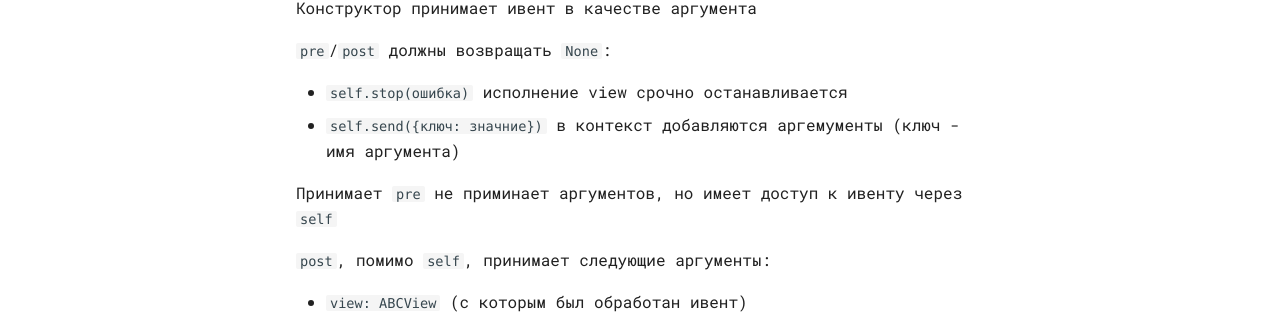
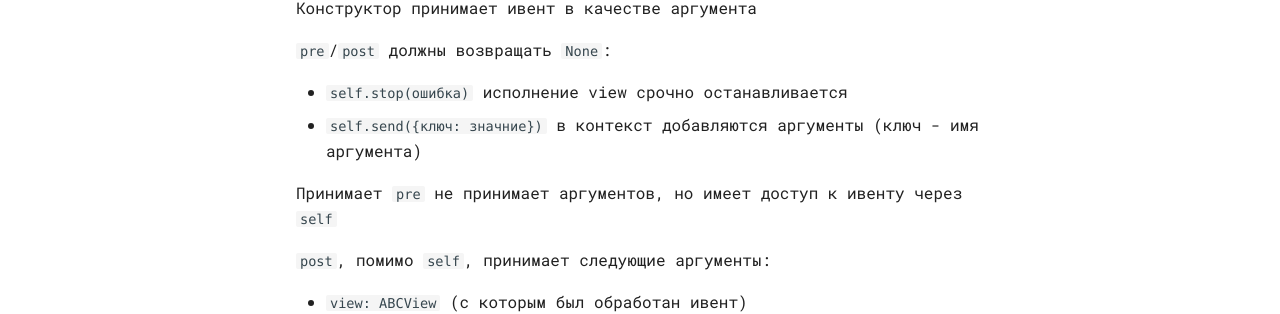
Before and after one commit to vkbottle/vkbottle, an MkDocs documentation site: the page built from docs/high-level/handling/middleware.md, in a window 1280 px wide. Shown: the part 377-691 px from the top of the page. Built offline with MkDocs 1.6.1 and Material for MkDocs 9.7.7, drawn with Linux system fonts in a browser that asks for light colours; some web fonts are replaced; comment, search, counter and statistics services are not loaded.

Commit message:
fix typos

```diff
--- a/docs/high-level/handling/middleware.md
+++ b/docs/high-level/handling/middleware.md
@@ -13,9 +13,9 @@
 `pre`/`post` должны возвращать `None`:
 
 * `self.stop(ошибка)` исполнение view срочно останавливается
-* `self.send({ключ: значние})` в контекст добавляются аргемументы (ключ - имя аргумента)
+* `self.send({ключ: значние})` в контекст добавляются аргументы (ключ - имя аргумента)
 
-Принимает `pre` не приминает аргументов, но имеет доступ к ивенту через `self`
+Принимает `pre` не принимает аргументов, но имеет доступ к ивенту через `self`
 
 `post`, помимо `self`, принимает следующие аргументы:
 
```
